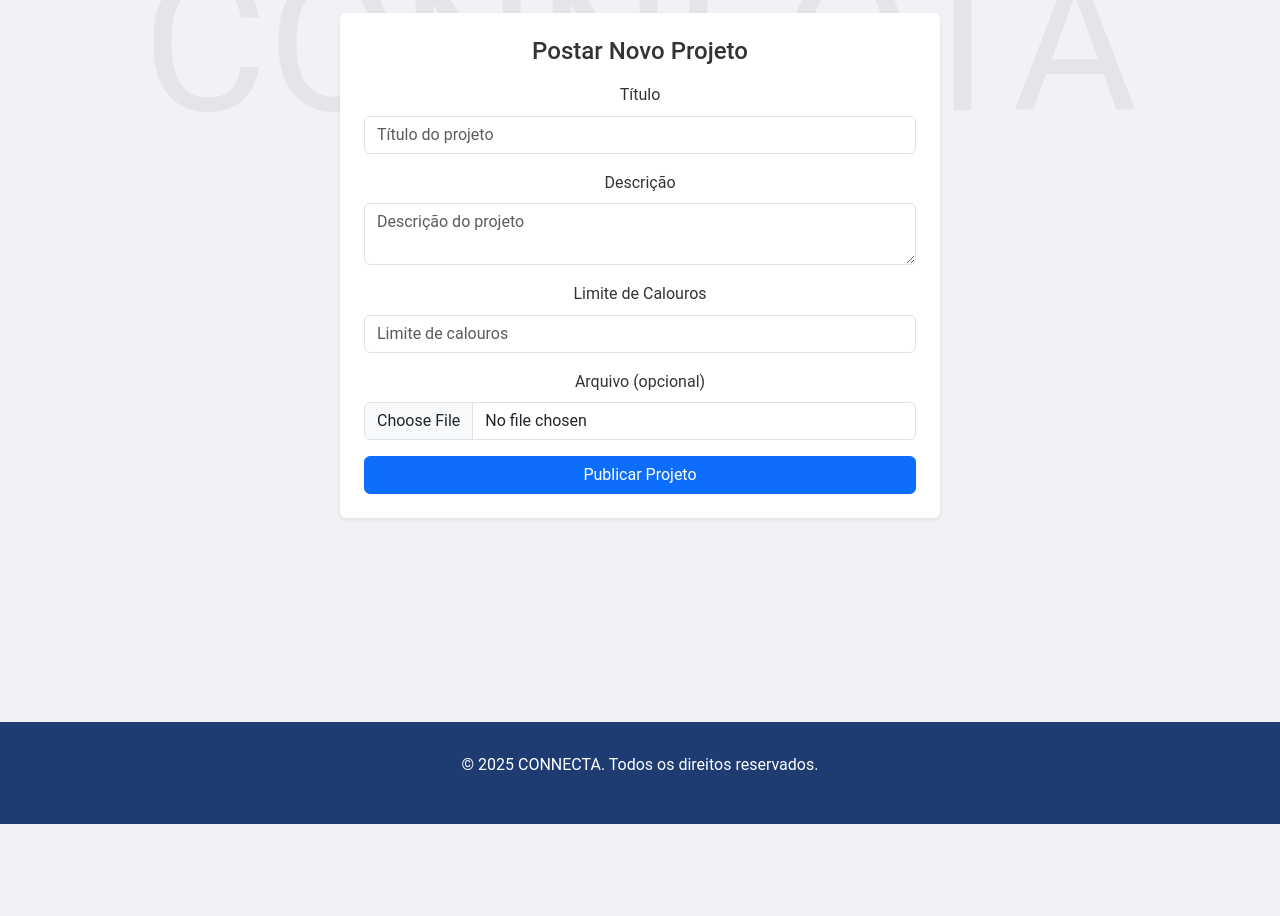
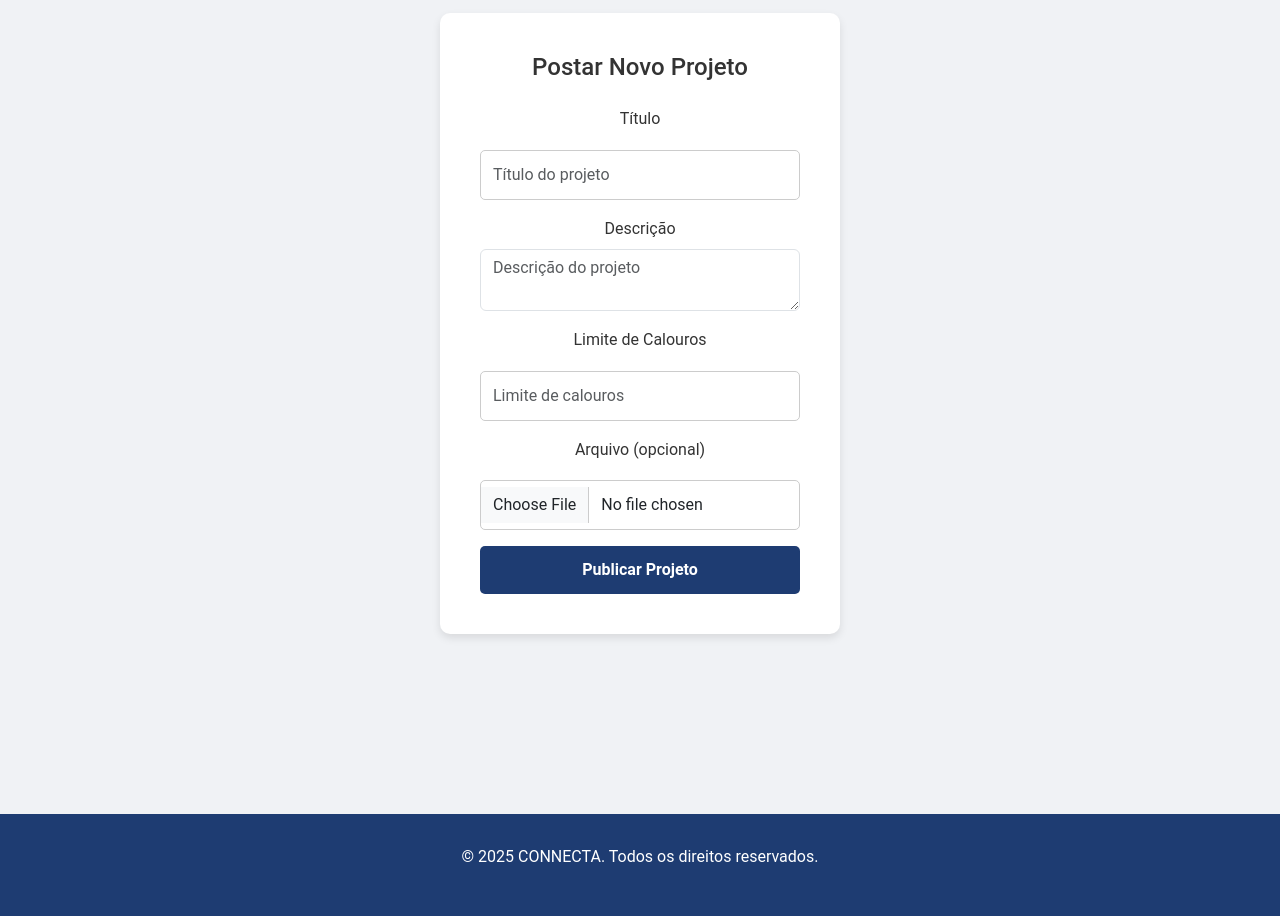
Before and after one commit to unimetrocamp-startupclass/LTD.2025.1.021-Conecta, a plain HTML site: page dashboard.html in a window 1280 px wide. Shown: the part 734-1650 px from the top of the page. Before the commit the page ends 1558 px from the top, so only its background shows below. Drawn offline with nearby package versions, Linux system fonts and the light colour scheme.

Commit message:
Atualização Dashboard.

```diff
--- a/dashboard.html
+++ b/dashboard.html
@@ -1,39 +1,11 @@
-
 <!DOCTYPE html>
 <html lang="pt-br">
 <head>
-
-<style>
-body {
-  background: #f4f6f9;
-  font-family: 'Roboto', sans-serif;
-  position: relative;
-  min-height: 100vh;
-}
-
-body::before {
-  content: 'CONNECTA';
-  position: absolute;
-  top: 50%;
-  left: 50%;
-  transform: translate(-50%, -50%);
-  font-size: 15vw;
-  color: rgba(0, 0, 0, 0.05);
-  z-index: 0;
-  user-select: none;
-  pointer-events: none;
-}
-
-main, header, footer {
-  position: relative;
-  z-index: 1;
-}
-</style>
-
-  <link href="https://cdn.jsdelivr.net/npm/bootstrap@5.3.0/dist/css/bootstrap.min.css" rel="stylesheet">
   <meta charset="UTF-8" />
   <meta name="viewport" content="width=device-width, initial-scale=1.0"/>
   <title>Dashboard - CONNECTA</title>
+
+  <link href="https://cdn.jsdelivr.net/npm/bootstrap@5.3.0/dist/css/bootstrap.min.css" rel="stylesheet">
   <link rel="stylesheet" href="style.css" />
 </head>
 <body>
@@ -42,51 +14,61 @@ main, header, footer {
     <h1>CONNECTA - Painel do Usuário</h1>
       <nav>
         <ul>
+          <li><a href="projetos.html">Projetos</a></li>
+          <li><a href="perfil.html">Perfil</a></li>
           <li><a href="#" onclick="logout()">Sair</a></li>
         </ul>
-    <a href="perfil.html" class="text-white ms-3">Perfil</a>
   </nav>
+
   </header>
 
   <main class="section">
     <section class="section">
-      <h2>Bem-vindo à sua área pessoal</h2>
-      <p>Aqui você encontrará informações sobre como utilizar a CONNECTA, visualizar e participar de projetos, além de se conectar com outras pessoas.</p>
+      <h2 class="dashboard-title">Bem-vindo à sua área pessoal</h2>
+      <p class="dashboard-description">
+        Aqui você encontrará informações sobre como utilizar a CONNECTA, visualizar e participar de projetos, além de se conectar com outras pessoas.
+      </p>
     </section>
 
     <section class="section">
       <h3>Sobre a Plataforma</h3>
-      <p>CONNECTA é uma plataforma colaborativa focada em integrar calouros, veteranos e professores através de projetos e eventos. Os usuários podem se cadastrar, criar projetos com vagas limitadas e se conectar com outros participantes.</p>
+      <p>
+        CONNECTA é uma plataforma colaborativa focada em integrar calouros, veteranos e professores através de projetos e eventos.
+        Os usuários podem se cadastrar, criar projetos com vagas limitadas e se conectar com outros participantes.
+      </p>
     </section>
 
-    <section id="projetos" class="section">
+    <section class="section" id="projetos">
       <h3>Projetos Disponíveis</h3>
       <p><a href="projetos.html">Ver todos os projetos publicados</a></p>
 
-      <form id="form-projeto" onsubmit="criarProjeto(event)" enctype="multipart/form-data" class="bg-white p-4 rounded shadow-sm mb-4" style="max-width: 600px; margin: auto;">
-  <h4 class="mb-3 text-center">Postar Novo Projeto</h4>
+      <form id="form-projeto" onsubmit="criarProjeto(event)" enctype="multipart/form-data" class="form-box project-form">
+        <h4 class="mb-4 text-center">Postar Novo Projeto</h4>
+
         <div class="mb-3">
           <label class="form-label">Título</label>
           <input type="text" name="titulo" class="form-control" placeholder="Título do projeto" required />
         </div>
+
         <div class="mb-3">
           <label class="form-label">Descrição</label>
           <textarea name="descricao" class="form-control" placeholder="Descrição do projeto" required></textarea>
         </div>
+
         <div class="mb-3">
           <label class="form-label">Limite de Calouros</label>
           <input type="number" name="limite" class="form-control" placeholder="Limite de calouros" min="1" required />
         </div>
+
         <div class="mb-3">
           <label class="form-label">Arquivo (opcional)</label>
           <input type="file" name="arquivo" class="form-control" />
         </div>
+
         <div class="d-grid">
-    <button type="submit" class="btn btn-primary">Publicar Projeto</button>
+          <button type="submit" class="btn">Publicar Projeto</button>
         </div>
       </form>
-
-
     </section>
   </main>
 
@@ -94,10 +76,11 @@ main, header, footer {
     <p>© 2025 CONNECTA. Todos os direitos reservados.</p>
   </footer>
 
-  <script src="script.js"></script>
+  <script src="js/usuario.js"></script>
+  <script src="js/projeto.js"></script>
+  <script src="js/main.js"></script>
 
   <script>
-  // Esconde o botão 'Perfil' se não estiver logado
     const isLogado = localStorage.getItem('usuarioLogado');
     const perfilLink = document.querySelector('a[href="perfil.html"]');
     if (!isLogado && perfilLink) perfilLink.style.display = "none";
```
Lines whose indentation alone changed are shown as unchanged.
